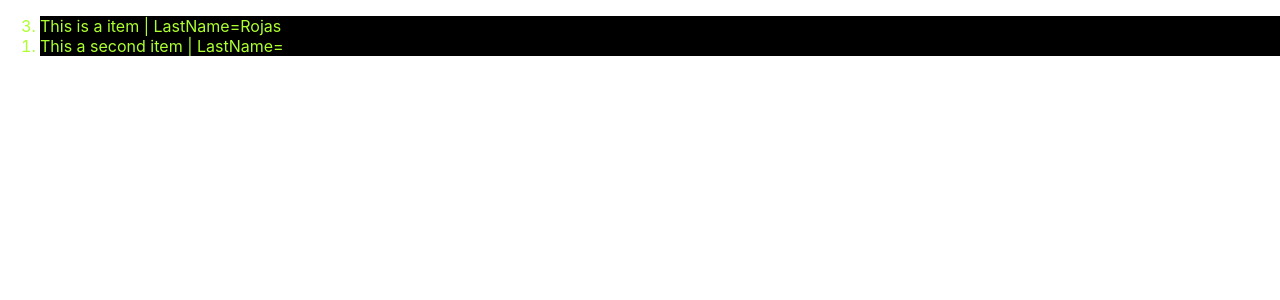
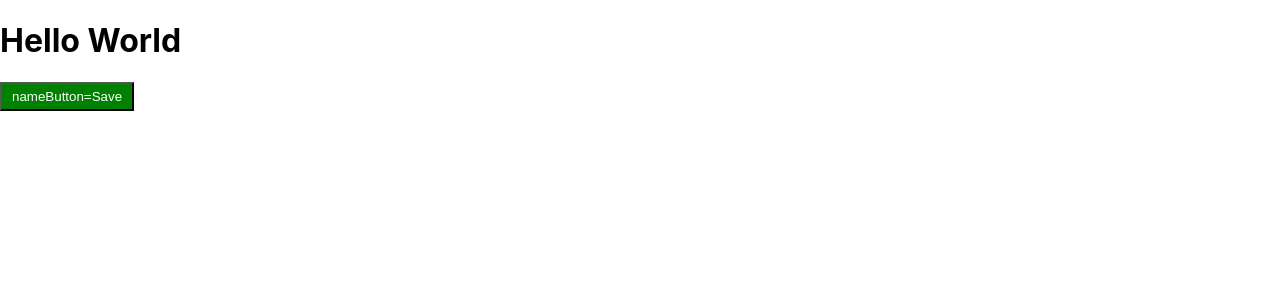
Before and after one commit to rudy-rojas/react-guia-definitiva-udemy, a React (Create React App) app: page / in a window 1280 px wide. Shown: the top 300 px of the page. Built offline with nearby package versions, Linux system fonts and the light colour scheme.

Commit message:
Reutilizando componentes con estilo

```diff
--- a/src/App.js
+++ b/src/App.js
@@ -1,37 +1,13 @@
-// import logo from './logo.svg';
-// import './App.css';
 import './main.css';
+import Button from './Button';
 
-const style01 = {
-  backgroundColor: 'orange',
-  padding: '30px 20px'
-}
-
-const style02 =() =>({
-    boxShadow: '0px 3px 5px red'
-})
-
-const Li = ({ age, children, lastName }) => {
-  return (
-    // <li value={props.age}> Valor de li {props.children} | Last Name = {props.lastName}</li>
-    // <li value={age} style={{...style01, ...style02()}}> Valor de li {children} | Last Name = {lastName}</li>
-    <li className="clase-li" value={age}>{children} | LastName={lastName}</li>
-  )
-}
-
-function App() {
-  return (
-    <ol>
-      <Li
-        age={3}
-        status={true}
-        lastName={'Rojas'}
-      >This is a item</Li>
-      <Li age={1}>
-        This a second item
-      </Li>
-    </ol>
-  );
+function App(){
+   return(
+    <div>
+        <h1>Hello World</h1>
+        <Button onClick={() => console.log('clicked...')} >Save</Button>
+    </div>
+   )
 }
 
 export default App;
--- /dev/null
+++ b/src/Button.js
@@ -0,0 +1,9 @@
+import './button.css';
+const Button = (props) => {
+    console.log(props);
+    return (
+        <button onClick={props.onClick} className="btn">nameButton={props.children}</button>
+    );
+}
+
+export default Button;
--- /dev/null
+++ b/src/button.css
@@ -0,0 +1,11 @@
+.btn {
+    background-color: green;
+    color: white;
+    padding: 5px 10px;
+    transition: all 0.3s ease-in-out;
+}
+
+.btn:hover {
+    background-color: black;
+    color: yellow;
+}
```
Also changed, not shown: src/Intro-App.js (added, +37 -0 lines).
